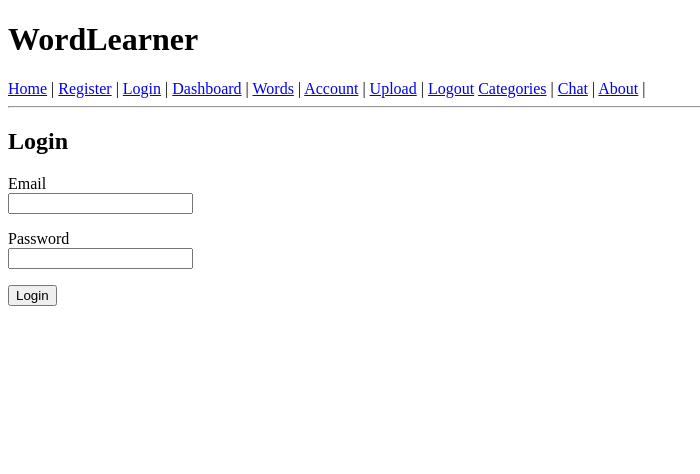
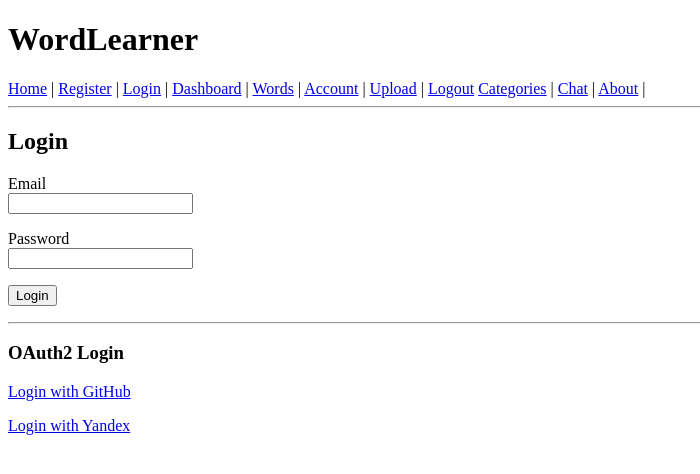
Before and after one commit to selemispir/WordLearner, a Flask app: page /login in a window 1280 px wide. Shown: the top 474 px of the page, without its empty margins (0-700 px from the left). Run offline with Flask 3, Linux system fonts and the light colour scheme.

Commit message:
Add OAuth authentication

```diff
--- a/app/routes.py
+++ b/app/routes.py
@@ -1,10 +1,10 @@
-from flask import render_template, redirect, url_for, flash, session, send_from_directory
+from flask import render_template, redirect, url_for, flash, session, send_from_directory, request
 from flask.views import MethodView
 import os
 from werkzeug.utils import secure_filename
 from werkzeug.security import generate_password_hash, check_password_hash
 
-from app import db
+from app import db, oauth
 from app.forms import RegisterForm, LoginForm, WordForm, AccountForm, UploadForm, CategoryForm
 from app.models import User, Profile, Word, Category
 
@@ -68,6 +68,88 @@ def init_routes(app):
             flash("Invalid email or password.")
 
         return render_template("login.html", form=form)
+
+
+    @app.route("/login/github")
+    def github_login():
+        if not app.config.get("GITHUB_CLIENT_ID") and not os.getenv("GITHUB_CLIENT_ID"):
+            flash("GitHub OAuth is not configured.")
+            return redirect(url_for("login"))
+
+        redirect_uri = url_for("github_callback", _external=True)
+        return oauth.github.authorize_redirect(redirect_uri)
+
+
+    @app.route("/auth/github/callback")
+    def github_callback():
+        token = oauth.github.authorize_access_token()
+        user_info = oauth.github.get("user").json()
+
+        username = user_info.get("login")
+        email = user_info.get("email") or f"{username}@github.local"
+
+        user = User.query.filter_by(email=email).first()
+
+        if not user:
+            user = User(
+                username=username,
+                email=email,
+                password_hash=generate_password_hash("oauth-user")
+            )
+            db.session.add(user)
+            db.session.commit()
+
+            profile = Profile(user_id=user.id, bio="GitHub OAuth user")
+            db.session.add(profile)
+            db.session.commit()
+
+        session["user_id"] = user.id
+        session["username"] = user.username
+
+        flash("Logged in with GitHub.")
+        return redirect(url_for("dashboard"))
+
+
+    @app.route("/login/yandex")
+    def yandex_login():
+        if not app.config.get("YANDEX_CLIENT_ID") and not os.getenv("YANDEX_CLIENT_ID"):
+            flash("Yandex OAuth is not configured.")
+            return redirect(url_for("login"))
+
+        redirect_uri = url_for("yandex_callback", _external=True)
+        return oauth.yandex.authorize_redirect(redirect_uri)
+
+
+    @app.route("/auth/yandex/callback")
+    def yandex_callback():
+        token = oauth.yandex.authorize_access_token()
+        user_info = oauth.yandex.get("info").json()
+
+        username = user_info.get("login")
+        email = user_info.get("default_email") or f"{username}@yandex.local"
+
+        user = User.query.filter_by(email=email).first()
+
+        if not user:
+            user = User(
+                username=username,
+                email=email,
+                password_hash=generate_password_hash("oauth-user")
+            )
+            db.session.add(user)
+            db.session.commit()
+
+            profile = Profile(user_id=user.id, bio="Yandex OAuth user")
+            db.session.add(profile)
+            db.session.commit()
+
+        session["user_id"] = user.id
+        session["username"] = user.username
+
+        flash("Logged in with Yandex.")
+        return redirect(url_for("dashboard"))
+
+
 
     @app.route("/dashboard")
     def dashboard():
--- a/app/templates/login.html
+++ b/app/templates/login.html
@@ -20,4 +20,18 @@
         {{ form.submit() }}
     </p>
 </form>
+
+<hr>
+
+<h3>OAuth2 Login</h3>
+
+<p>
+    <a href="{{ url_for('github_login') }}">Login with GitHub</a>
+</p>
+
+<p>
+    <a href="{{ url_for('yandex_login') }}">Login with Yandex</a>
+</p>
+
+
 {% endblock %}
--- a/requirements.txt
+++ b/requirements.txt
@@ -3,7 +3,9 @@ Authlib==1.7.2
 bidict==0.23.1
 blinker==1.9.0
 cachelib==0.14.0
+certifi==2026.5.20
 cffi==2.0.0
+charset-normalizer==3.4.7
 click==8.4.1
 cryptography==48.0.1
 dnspython==2.8.0
@@ -32,10 +34,12 @@ python-dotenv==1.2.2
 python-engineio==4.13.2
 python-socketio==5.16.2
 pytz==2026.2
+requests==2.34.2
 simple-websocket==1.1.0
 six==1.17.0
 SQLAlchemy==2.0.50
 typing_extensions==4.15.0
+urllib3==2.7.0
 Werkzeug==3.1.8
 wsproto==1.3.2
 WTForms==3.2.2
--- a/run.py
+++ b/run.py
@@ -6,7 +6,7 @@ if __name__ == "__main__":
     socketio.run(
         app,
         host="0.0.0.0",
-        port=5000,
+        port=5001,
         debug=True,
         allow_unsafe_werkzeug=True
     )
```
Also changed, not shown: app/__init__.py (+28 -0 lines), instance/wordlearner.db, 1 other file.
